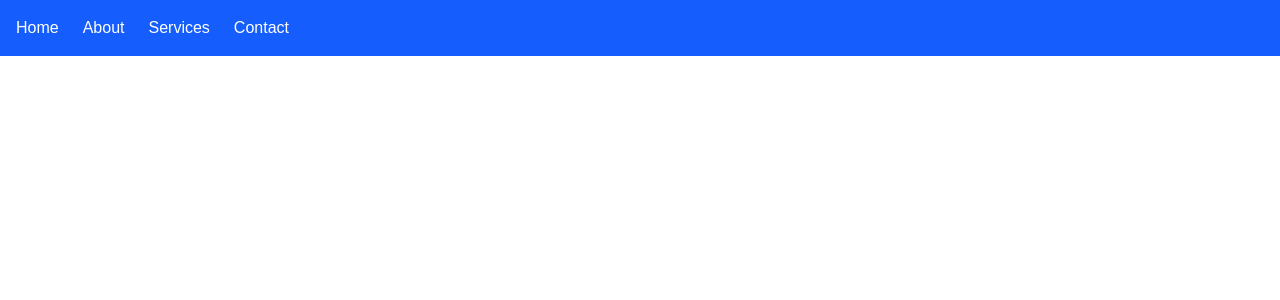
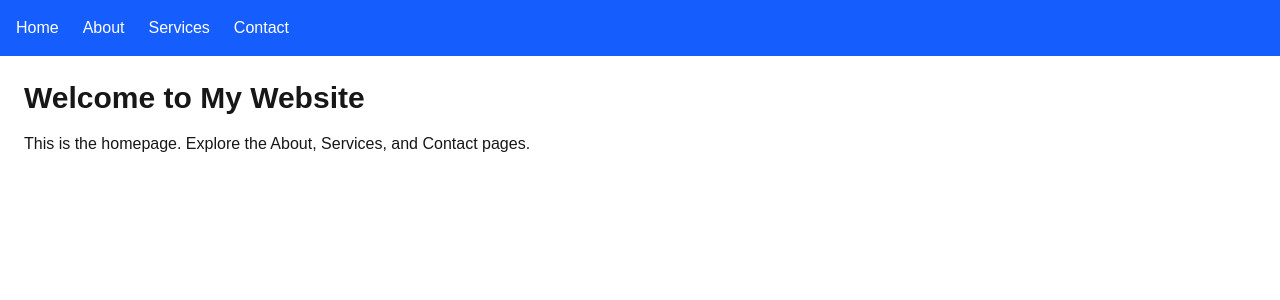
Before and after one commit to mahendraSingh2003/my-app, a Next.js app: page / in a window 1280 px wide. Shown: the top 300 px of the page. Built offline with nearby package versions, Linux system fonts and the light colour scheme.

Commit message:
adding home page code in app/page.tsx

```diff
--- a/app/page.tsx
+++ b/app/page.tsx
@@ -1,7 +1,9 @@
 
-
-export default function Home() {
-  // return (
-
-  // );
+export default function HomePage() {
+  return (
+    <div>
+      <h1 className="text-3xl font-bold mb-4">Welcome to My Website</h1>
+      <p>This is the homepage. Explore the About, Services, and Contact pages.</p>
+    </div>
+  )
 }
```
